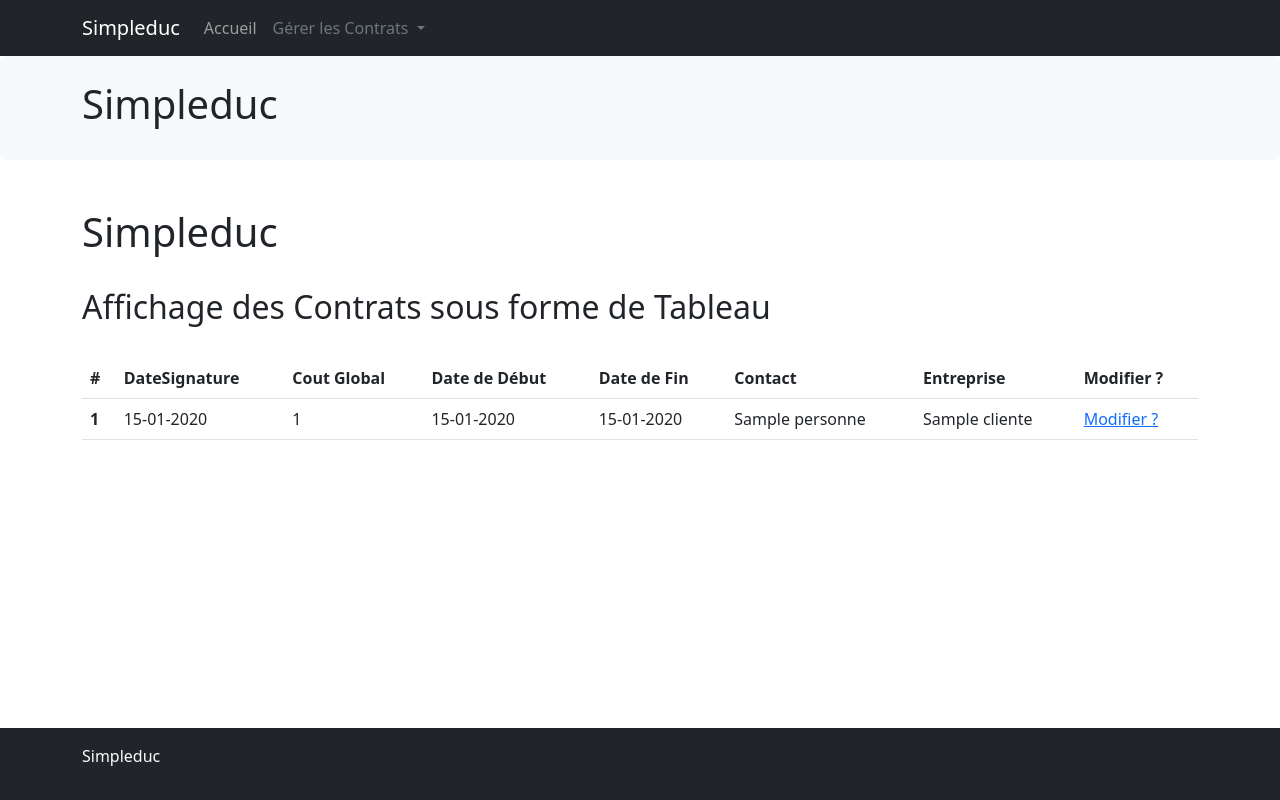
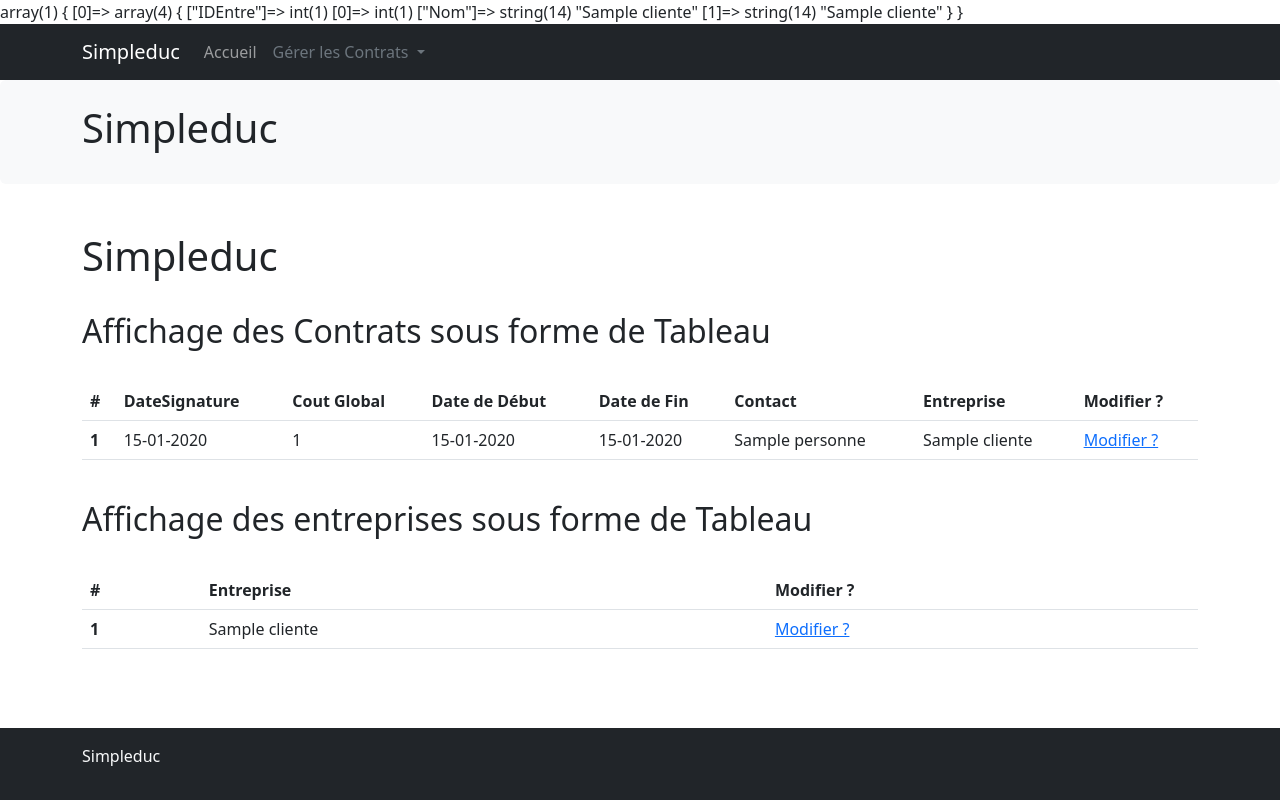
Before and after one commit to MelB04/projet1E5SLAM, a PHP site: page / in a window 1280 px wide. Run offline with PHP 8.4, Linux system fonts and the light colour scheme; tables that the repository leaves empty hold one stand-in row (values such as "Sample post").

Commit message:
entreprise

```diff
--- a/src/controller/HomeController.php
+++ b/src/controller/HomeController.php
@@ -5,7 +5,11 @@ function homeController($twig,$db){
 
     $contrats=getAllContrats($db);
 
-    echo $twig -> render("home.html.twig", ['contrats' => $contrats]);
+    $entreprises=getAllEntreprises($db);
+
+    var_dump($entreprises);
+
+    echo $twig -> render("home.html.twig", ['contrats' => $contrats, 'entreprises' =>$entreprises]);
 }
 
 ?>
--- a/src/model/ProductModel.php
+++ b/src/model/ProductModel.php
@@ -85,7 +85,6 @@
 
 
 
-
     function saveEntreprise($db,$nom){
         echo "INSERT INTO Entreprise_Cliente(Nom)
         VALUES ($nom)";
@@ -96,6 +95,10 @@
             'nom' => $nom,
         ]);
     }
+
+
+
+
 
 
     function getAllPersonnes($db){ ##fonction avec un nom clair, recuperer un seul product et on recoit la base de donnees et id qu'on veut recup
--- a/template/home.html.twig
+++ b/template/home.html.twig
@@ -38,5 +38,31 @@
                 {% endfor %}
             </tbody>
         </table>
+
+
+
+
+        <!---->
+
+
+        <h2 class="text-dark py-4">Affichage des entreprises sous forme de Tableau</h2>
+        <table class="table">
+            <thead>
+              <tr>
+                <th scope="col">#</th>
+                <th scope="col">Entreprise</th>
+                <th scope="col">Modifier ?</th>
+              </tr>
+            </thead>
+            <tbody>
+                {% for entreprise in entreprises %}
+                <tr>
+                    <th scope="row">{{ entreprise.IDEntre }}</th>
+                    <td>{{ entreprise.Nom }}</td>
+                    <td><a href="?page=updateEntreprises&id={{ entreprise.IDEntre }}">Modifier ?</a></td>
+                </tr>
+                {% endfor %}
+            </tbody>
+        </table>
     </div>
 {% endblock %}
```
